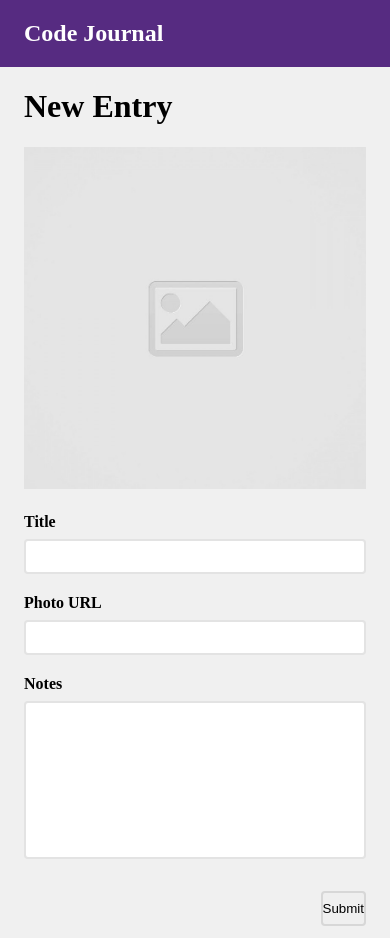
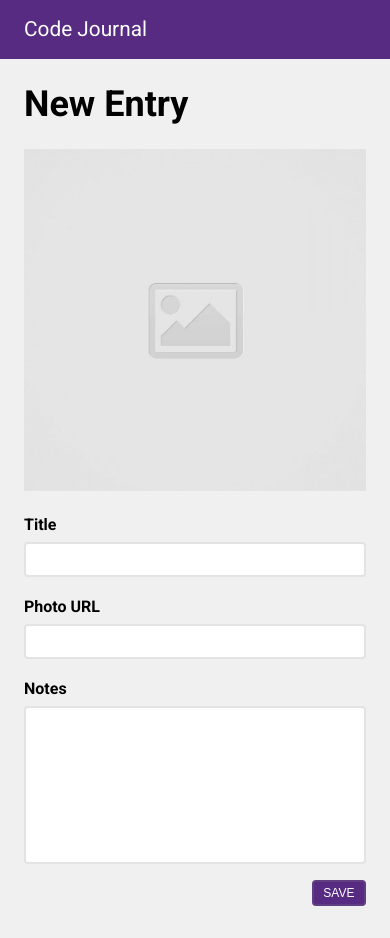
Before and after one commit to DreSean-Sutton/code-journal, a website: page index.html in a window 390 px wide. Drawn offline with Linux system fonts and the light colour scheme.

Commit message:
form now looks nice on both mobile-sized and desktop-sized screens.

```diff
--- a/css/layout.css
+++ b/css/layout.css
@@ -1,3 +1,4 @@
+/* stylelint-disable selector-class-pattern */
 .hidden {
   display: none !important;
 }
@@ -24,7 +25,8 @@
   }
 
   .column-full,
-  .column-half {
+  .column-half,
+  .submit-button__col {
     padding: 0 0.75rem;
   }
 
--- a/css/styles.css
+++ b/css/styles.css
@@ -3,13 +3,20 @@
   --purple-color: rgb(86, 43, 129);
 }
 
+/* BASE CSS SELECTORS */
+
 body {
+  font-family: Roboto, sans-serif;
   background: var(--code-journal-background);
 }
 
 header {
   color: white;
   background-color: var(--purple-color);
+}
+
+h1 {
+  font-size: 2.25rem;
 }
 
 h1,
@@ -33,6 +40,28 @@ textarea:hover {
   border-color: var(--purple-color);
 }
 
+/* HEADER SECTION */
+
+.project-name {
+  font-size: 1.3rem;
+  font-weight: 400;
+}
+
+/* FORM SECTION */
+.submit-button {
+  color: #fff;
+  background-color: var(--purple-color);
+  text-transform: uppercase;
+  font-size: 0.75rem;
+}
+
 .submit-button:hover {
+  transform: scale(1.2);
   border-color: none;
 }
+
+.submit-button:active {
+  transform: translateY(5px);
+}
+
+/* UTILITY CLASSES */
--- a/css/utilities.css
+++ b/css/utilities.css
@@ -1,4 +1,7 @@
 /* stylelint-disable selector-class-pattern */
+
+/* BASE CSS SELECTORS */
+
 img {
   width: 100%;
   max-width: 100%;
@@ -10,11 +13,12 @@ label {
 }
 
 input {
-  padding: 0.5rem 0;
+  padding: 0.5rem 0 0.5rem 0.4rem;
 }
 
 textarea {
   resize: none;
+  padding-left: 0.5rem;
 }
 
 input,
@@ -23,16 +27,20 @@ textarea {
   display: block;
 }
 
-.submit-button__column {
+/* FORM SECTION */
+
+.submit-button__col {
   text-align: right;
 }
 
 .submit-button {
-  /* display: inline block; */
   width: initial;
   text-align: right;
-  margin-top: 2rem;
+  margin: 1rem 0 2rem;
+  padding: 0.25rem 0.6rem;
 }
+
+/* UTILITY CLASSES */
 
 .justify-content-end {
   justify-content: flex-end;
--- a/index.html
+++ b/index.html
@@ -10,6 +10,9 @@
     crossorigin="anonymous"
     href="https://cdnjs.cloudflare.com/ajax/libs/font-awesome/5.14.0/css/all.min.css"
     integrity="sha512-1PKOgIY59xJ8Co8+NE6FZ+LOAZKjy+KY8iq0G4B3CyeY6wYHN3yt9PW0XpSriVlkMXe40PTKnXrLnZ9+fkDaog==">
+  <link rel="preconnect" href="https://fonts.googleapis.com">
+  <link rel="preconnect" href="https://fonts.gstatic.com" crossorigin>
+  <link href="https://fonts.googleapis.com/css2?family=Roboto:wght@400;700;900&display=swap" rel="stylesheet">
   <link rel="stylesheet" href="css/reset.css">
   <link rel="stylesheet" href="css/layout.css">
   <link rel="stylesheet" href="css/utilities.css">
@@ -19,7 +22,7 @@
   <header class="container">
     <div class="row">
       <div class="column-full">
-        <h2>code journal</h2>
+        <h2 class="project-name">code journal</h2>
       </div>
     </div>
   </header>
@@ -45,8 +48,8 @@
           </div>
         </div>
         <div class="row justify-content-end">
-          <div class="submit-button__column">
-            <input id="submit" class="submit-button" type="submit">
+          <div class="submit-button__col">
+            <input id="submit" class="submit-button" value="save" type="submit">
           </div>
         </div>
       </form>
```
